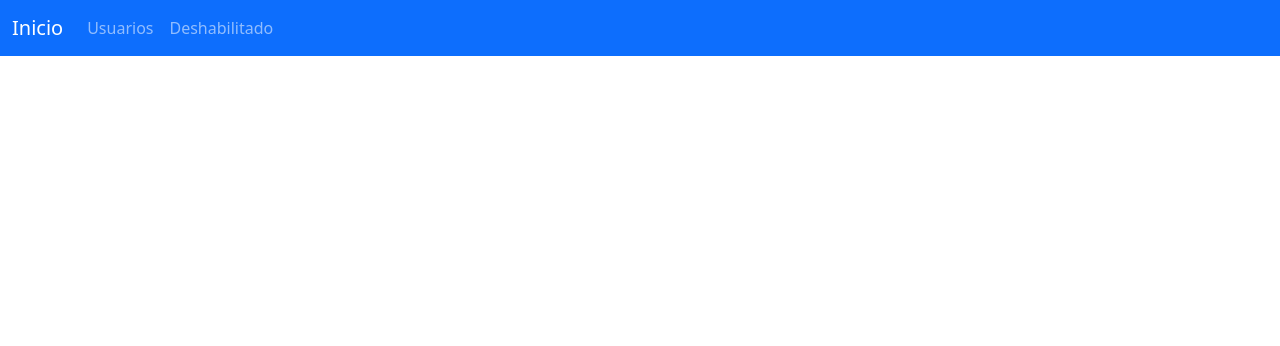
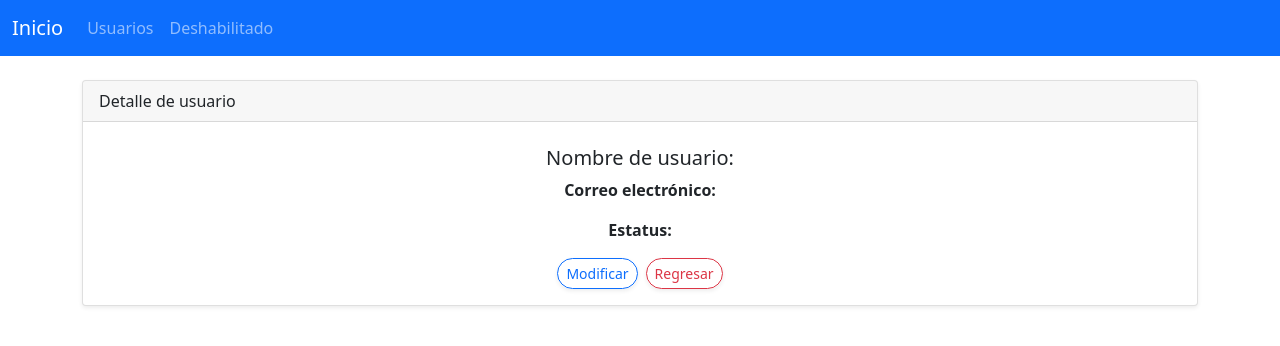
Before and after one commit to TapiaCalixAlejandro/SitioWeb, an Angular app: page /users/show in a window 1280 px wide. Before the commit this address led to /. Shown: the top 346 px of the page. Built offline with nearby package versions, Linux system fonts and the light colour scheme; no server answers.

Commit message:
Mostrar Usuario

```diff
--- a/src/app/app-routing.module.ts
+++ b/src/app/app-routing.module.ts
@@ -2,11 +2,13 @@ import { NgModule } from '@angular/core';
 import { Routes, RouterModule } from '@angular/router';
 import { CreateComponent } from './users/create/create.component';
 import { IndexComponent } from './users/index/index.component';
+import { ShowComponent } from './users/show/show.component';
 
 const routes: Routes = [
   // {path:'',redirectTo:'/index',pathMatch:'full'},
   {path:'users',component:IndexComponent},
-  {path:'users/create',component:CreateComponent}
+  {path:'users/create',component:CreateComponent},
+  {path:'users/show',component:ShowComponent}
 ];
 
 @NgModule({
--- a/src/app/app.module.ts
+++ b/src/app/app.module.ts
@@ -10,6 +10,7 @@ import { FormsModule } from '@angular/forms';
 import { HttpClientModule } from '@angular/common/http';
 import { FooterComponent } from './layouts/footer/footer.component';
 import { CreateComponent } from './users/create/create.component';
+import { ShowComponent } from './users/show/show.component';
 
 @NgModule({
   declarations: [
@@ -17,7 +18,8 @@ import { CreateComponent } from './users/create/create.component';
     IndexComponent,
     HeaderComponent,
     FooterComponent,
-    CreateComponent
+    CreateComponent,
+    ShowComponent
   ],
   imports: [
     BrowserModule,
--- a/src/app/services/user.service.ts
+++ b/src/app/services/user.service.ts
@@ -19,4 +19,8 @@ export class UserService {
     return this.http.post<User>(this.url,user);
   }
 
+  show(id:number) {
+    return this.http.get<User>(this.url+id);
+  }
+
 }
--- a/src/app/users/index/index.component.html
+++ b/src/app/users/index/index.component.html
@@ -27,7 +27,7 @@
               <span class="badge bg-danger">Inactivo</span>
             </td>
             <td class="text-center">
-              <button class="btn btn-light shadow-sm rounded-pill" style="margin-right: 8px;">Mostrar</button>
+              <button (click)="show(item)" class="btn btn-light shadow-sm rounded-pill" style="margin-right: 8px;">Mostrar</button>
               <button class="btn btn-light shadow-sm rounded-pill" style="margin-right: 8px;">Editar</button>
               <button class="btn btn-light shadow-sm rounded-pill">Eliminar</button>
             </td>
--- a/src/app/users/index/index.component.ts
+++ b/src/app/users/index/index.component.ts
@@ -2,6 +2,7 @@ import { Component, OnInit } from '@angular/core';
 import { HttpClient } from '@angular/common/http';
 import { User } from 'src/app/models/User';
 import { UserService } from '../../services/user.service';
+import { Router } from '@angular/router';
 
 @Component({
   selector: 'app-index',
@@ -12,7 +13,7 @@ export class IndexComponent implements OnInit {
 
   users:User[];
 
-  constructor(private service:UserService, private http:HttpClient) { }
+  constructor(private service:UserService, private http:HttpClient, private router:Router) { }
 
   ngOnInit() {
     this.service.getUsers()
@@ -21,4 +22,9 @@ export class IndexComponent implements OnInit {
      })
   }
 
+  show(user:User):void {
+    localStorage.setItem("id",user.id.toString());
+    this.router.navigate(["users/show",user]);
+  }
+
 }
--- /dev/null
+++ b/src/app/users/show/show.component.html
@@ -0,0 +1,18 @@
+<div class="card mt-4 shadow-sm">
+  <div class="card-header">
+    Detalle de usuario
+  </div>
+  <div class="card-body text-center mt-2">
+    <h5 class="card-title">Nombre de usuario: <small>{{user.username}}</small></h5>
+    <p class="card-text"><b>Correo electrónico: </b>{{user.email}}</p>
+    <p class="card-text"><b>Estatus: </b><small class="badge bg-success shadow-sm" *ngIf="user.status==true">Activo</small><small class="badge bg-danger shadow-sm" *ngIf="user.status==false">Inactivo</small></p>
+    <div class="">
+      <button class="btn btn-outline-primary btn-sm rounded-pill shadow-sm" style="margin-right: 8px;">
+        Modificar
+      </button>
+      <button class="btn btn-outline-danger btn-sm rounded-pill shadow-sm" [routerLink]="['/users']">
+        Regresar
+      </button>
+    </div>
+  </div>
+</div>
--- /dev/null
+++ b/src/app/users/show/show.component.ts
@@ -0,0 +1,25 @@
+import { Component, OnInit } from '@angular/core';
+import { User } from 'src/app/models/User';
+import { UserService } from 'src/app/services/user.service';
+import { Router } from '@angular/router';
+
+@Component({
+  selector: 'app-show',
+  templateUrl: './show.component.html',
+  styleUrls: ['./show.component.css']
+})
+export class ShowComponent implements OnInit {
+
+  private user:User = new User();
+
+  constructor(private service:UserService, private router:Router) { }
+
+  ngOnInit() {
+    let id = localStorage.getItem("id");
+    this.service.show(+id)
+      .subscribe(data => {
+        this.user = data;
+      })
+  }
+
+}
```
Also changed, not shown: src/app/users/show/show.component.css (added).
